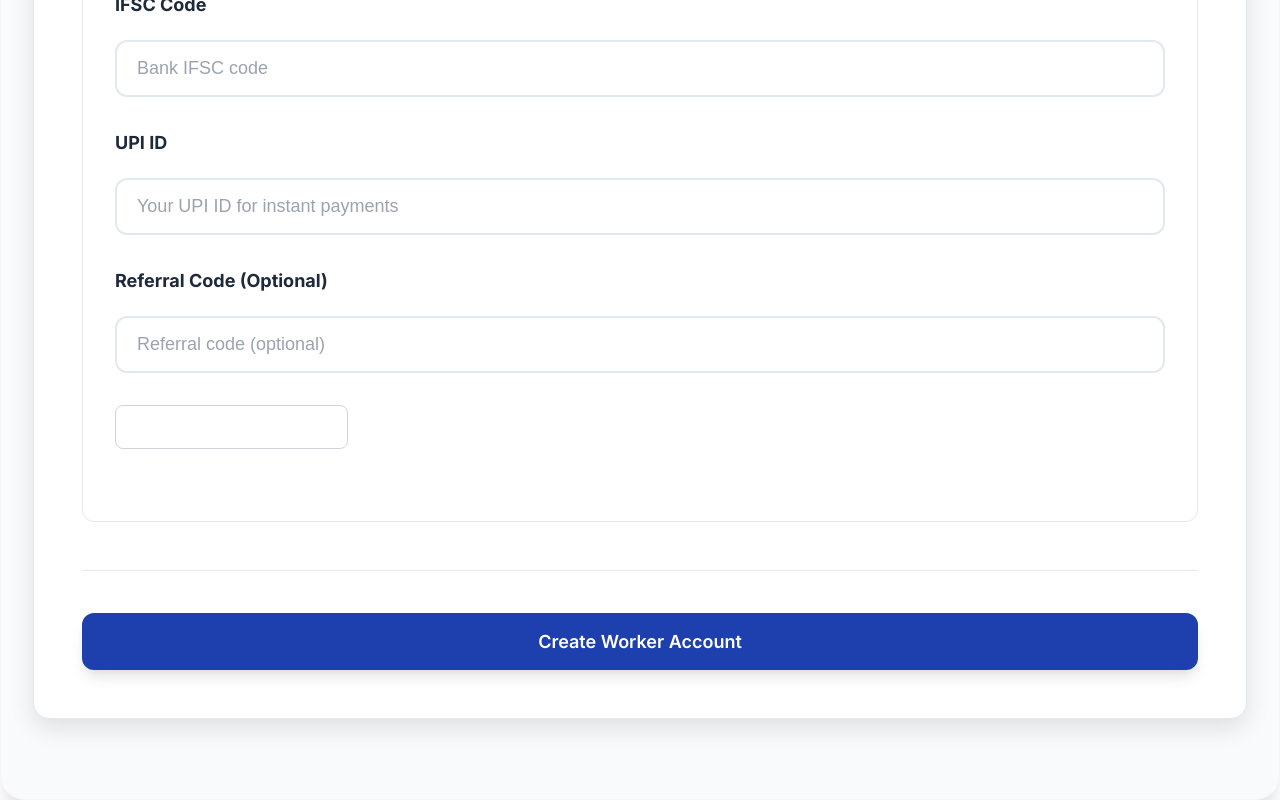
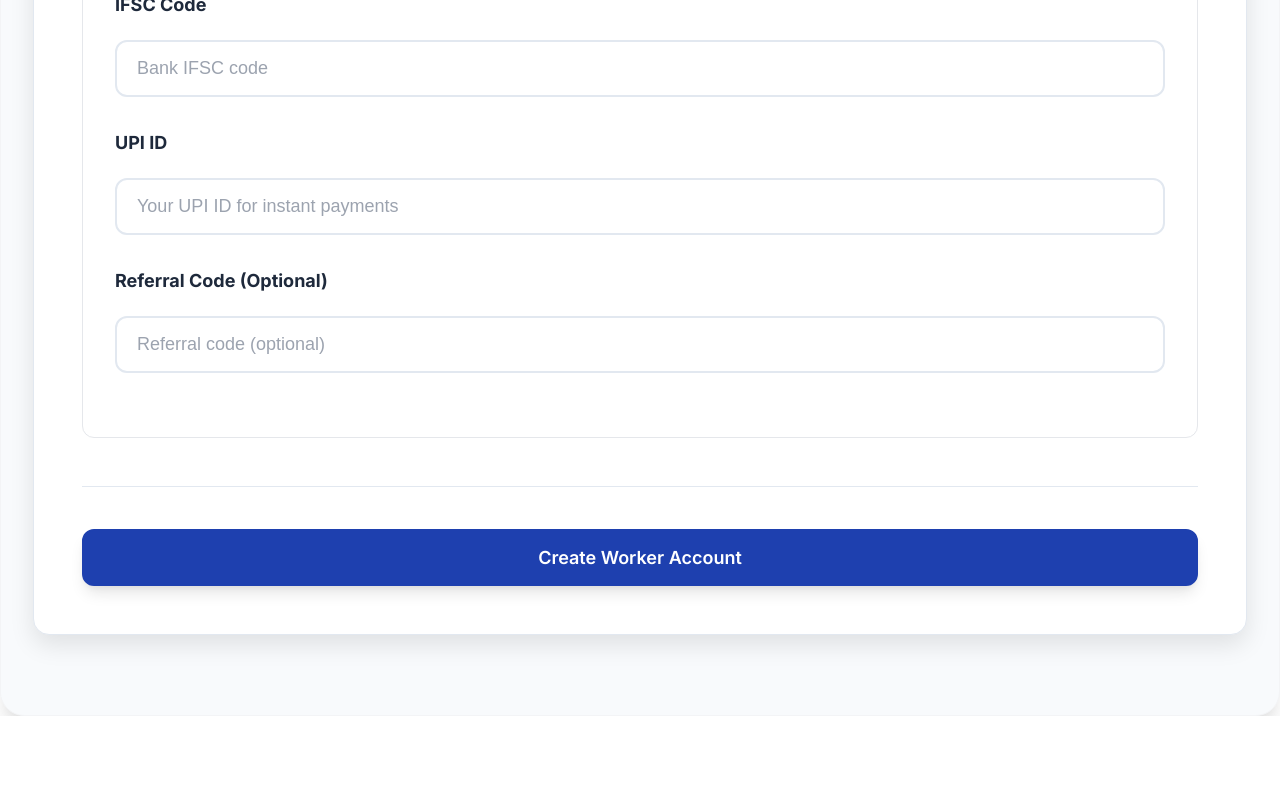
Before and after one commit to amogh2005/flexify-frontend, a React (Vite) app: page /register/provider in a window 1280 px wide. Shown: the part 3067-3867 px from the top of the page. After the commit the page ends 3783 px from the top, so only its background shows below. Built offline with nearby package versions, Linux system fonts and the light colour scheme; a web font is replaced by a local one.

Commit message:
Provider Registration Updated

```diff
--- a/src/pages/RegisterProvider.jsx
+++ b/src/pages/RegisterProvider.jsx
@@ -513,16 +513,7 @@ export default function RegisterProvider() {
               />
             </div>
 
-            <div className="form-group">
-              <label className="checkbox-item">
-                <input
-                  // type="checkbox"
-                  checked={formData.insuranceOpted}
-                  onChange={e => updateFormData('insuranceOpted', e.target.checked)}
-                />
-                {/* <span>I want worker insurance coverage</span> */}
-              </label>
-            </div>
+
           </div>
 
           {error && <div className="error-message">{error}</div>}
```
